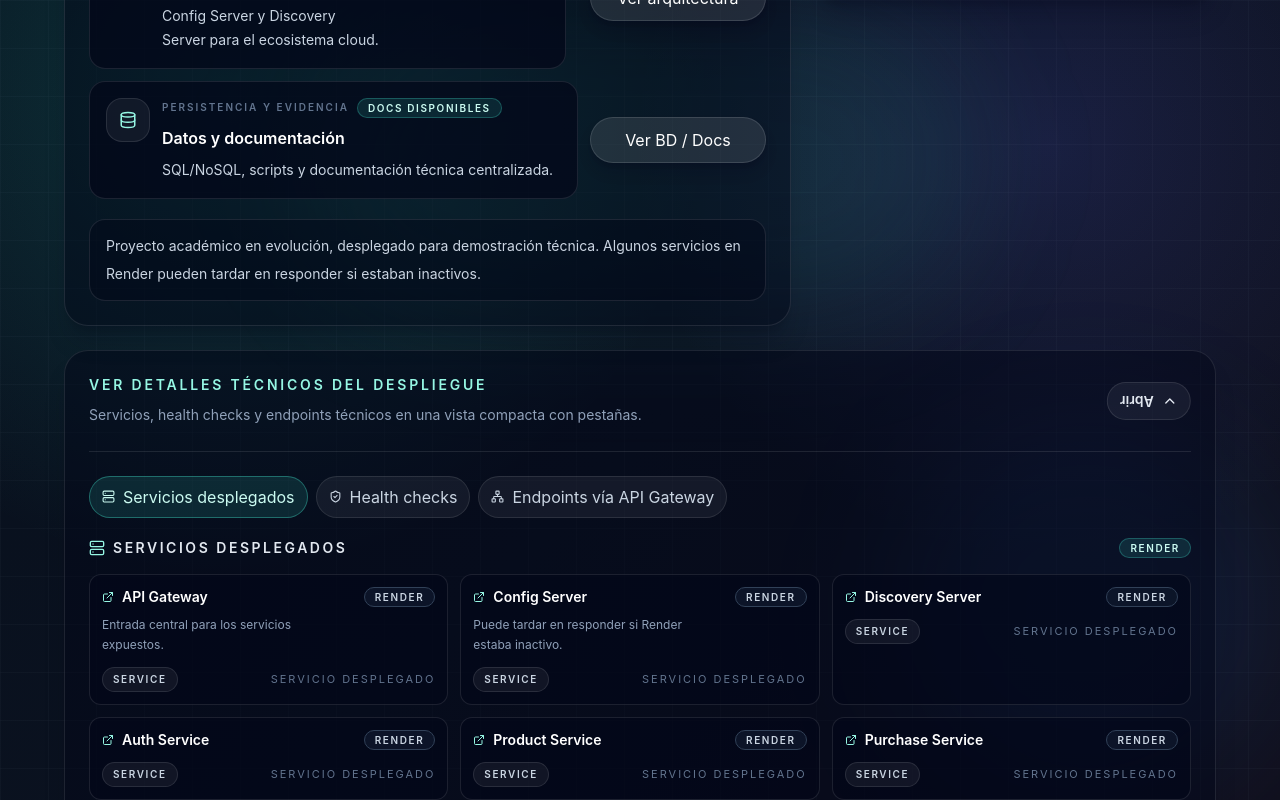
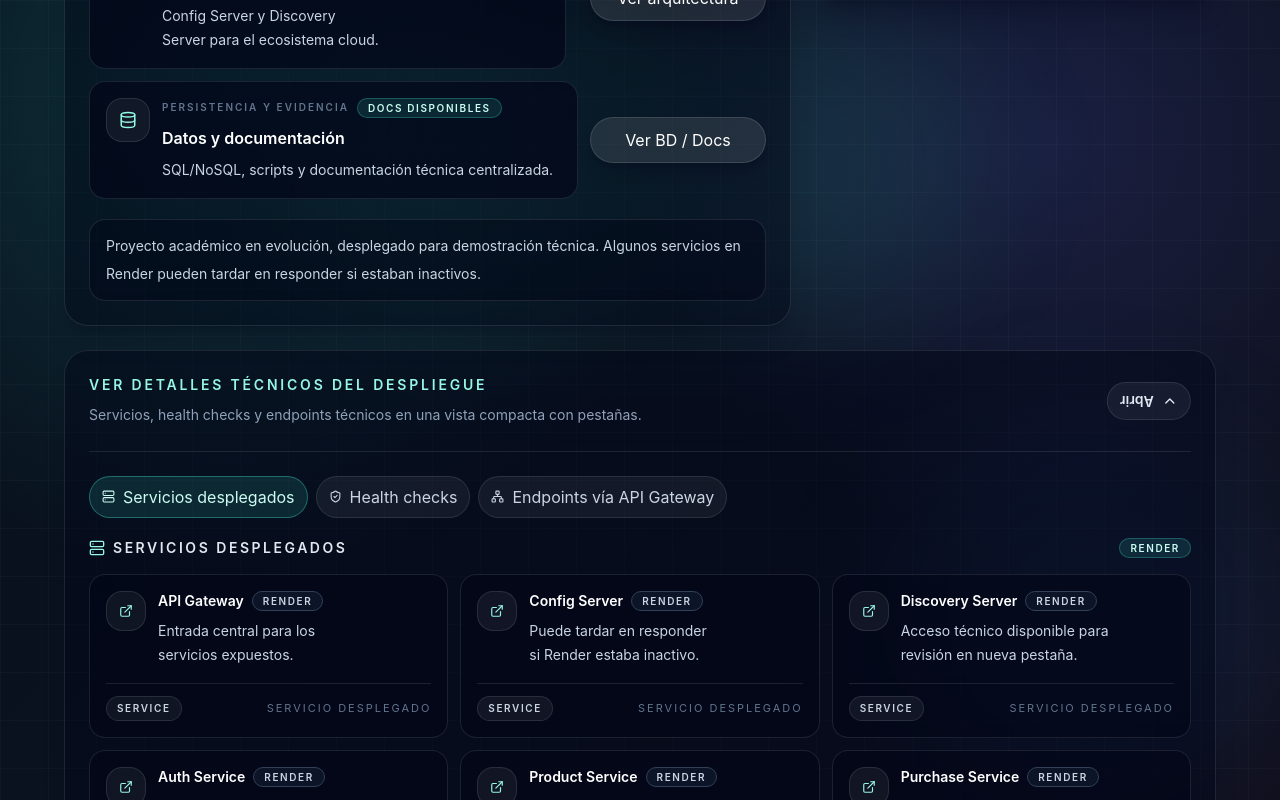
Before and after one commit to pilo77/carlos-villamil-portfolio, a React (Vite) app: page / in a window 1280 px wide. Both pictures are taken after a click on the heading 640 px from the left and 3919 px from the top of the page. Shown: the part 3519-4319 px from the top of the page. Built offline with nearby package versions, Linux system fonts and the light colour scheme.

Commit message:
style(projects): refine compact technical deployment panel

```diff
--- a/src/components/ui/TechnicalAccordion.tsx
+++ b/src/components/ui/TechnicalAccordion.tsx
@@ -26,27 +26,39 @@ const iconByGroup: Record<string, typeof Server> = {
   'Endpoints vía API Gateway': Network,
 }
 
-function TechnicalItemCard({ item, badgeLabel, typeLabel }: { item: RematePosTechnicalLink; badgeLabel: string; typeLabel: string }) {
+function TechnicalItemCard({
+  item,
+  badgeLabel,
+  typeLabel,
+}: {
+  item: RematePosTechnicalLink
+  badgeLabel: string
+  typeLabel: string
+}) {
   return (
     <a
-      className="group flex h-full flex-col rounded-xl border border-white/10 bg-slate-950/55 p-3 transition hover:-translate-y-0.5 hover:border-teal-300/30 hover:bg-slate-950/75"
+      className="group flex h-full flex-col rounded-2xl border border-white/10 bg-slate-950/60 p-4 transition hover:-translate-y-0.5 hover:border-teal-300/30 hover:bg-slate-950/80"
       href={item.url}
       target="_blank"
       rel="noopener noreferrer"
       {...getSafeAnchorProps(item.url, true)}
     >
-      <div className="flex items-start justify-between gap-3">
-        <div className="min-w-0">
+      <div className="flex items-start gap-3">
+        <span className="grid size-10 shrink-0 place-items-center rounded-2xl border border-white/10 bg-white/6 text-teal-200">
+          <ExternalLink size={14} aria-hidden="true" />
+        </span>
+        <div className="min-w-0 flex-1">
           <div className="flex items-center gap-2">
-            <ExternalLink size={12} aria-hidden="true" className="shrink-0 text-teal-200" />
-            <p className="truncate text-sm font-semibold text-white">{item.label}</p>
+            <p className="text-sm font-semibold text-white">{item.label}</p>
+            <StatusBadge label={badgeLabel} tone="muted" />
           </div>
-          {item.note ? <p className="mt-2 text-xs leading-5 text-slate-400">{item.note}</p> : null}
+          <p className="mt-2 text-sm leading-6 text-slate-300 text-balance">
+            {item.note ?? 'Acceso técnico disponible para revisión en nueva pestaña.'}
+          </p>
         </div>
-        <StatusBadge label={badgeLabel} tone="muted" />
       </div>
 
-      <div className="mt-3 flex items-center justify-between gap-3">
+      <div className="mt-4 flex items-center justify-between gap-3 border-t border-white/10 pt-3">
         <span className="rounded-full border border-white/10 bg-white/6 px-2.5 py-1 text-[10px] font-semibold uppercase tracking-[0.16em] text-slate-300">
           {typeLabel}
         </span>
```
